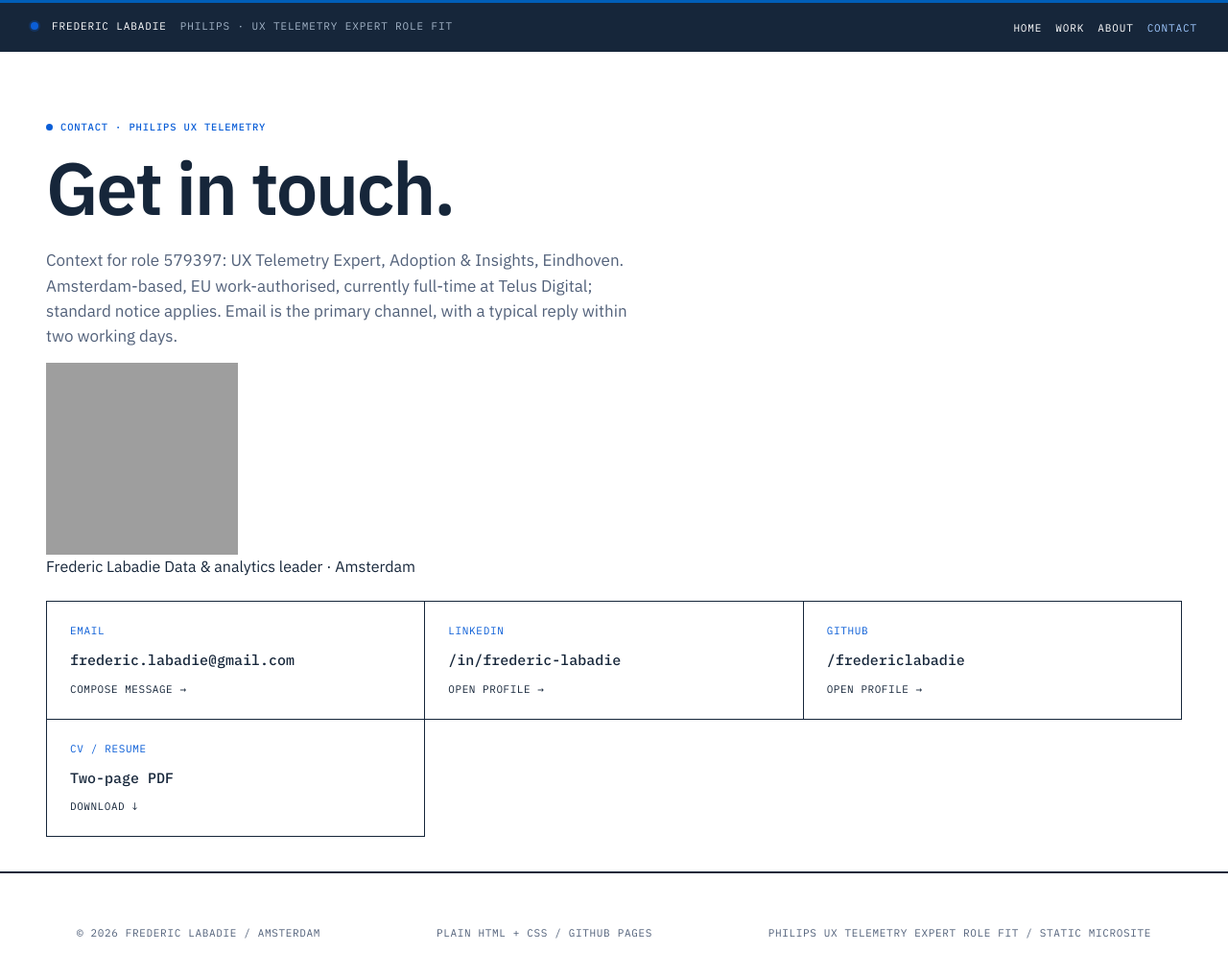
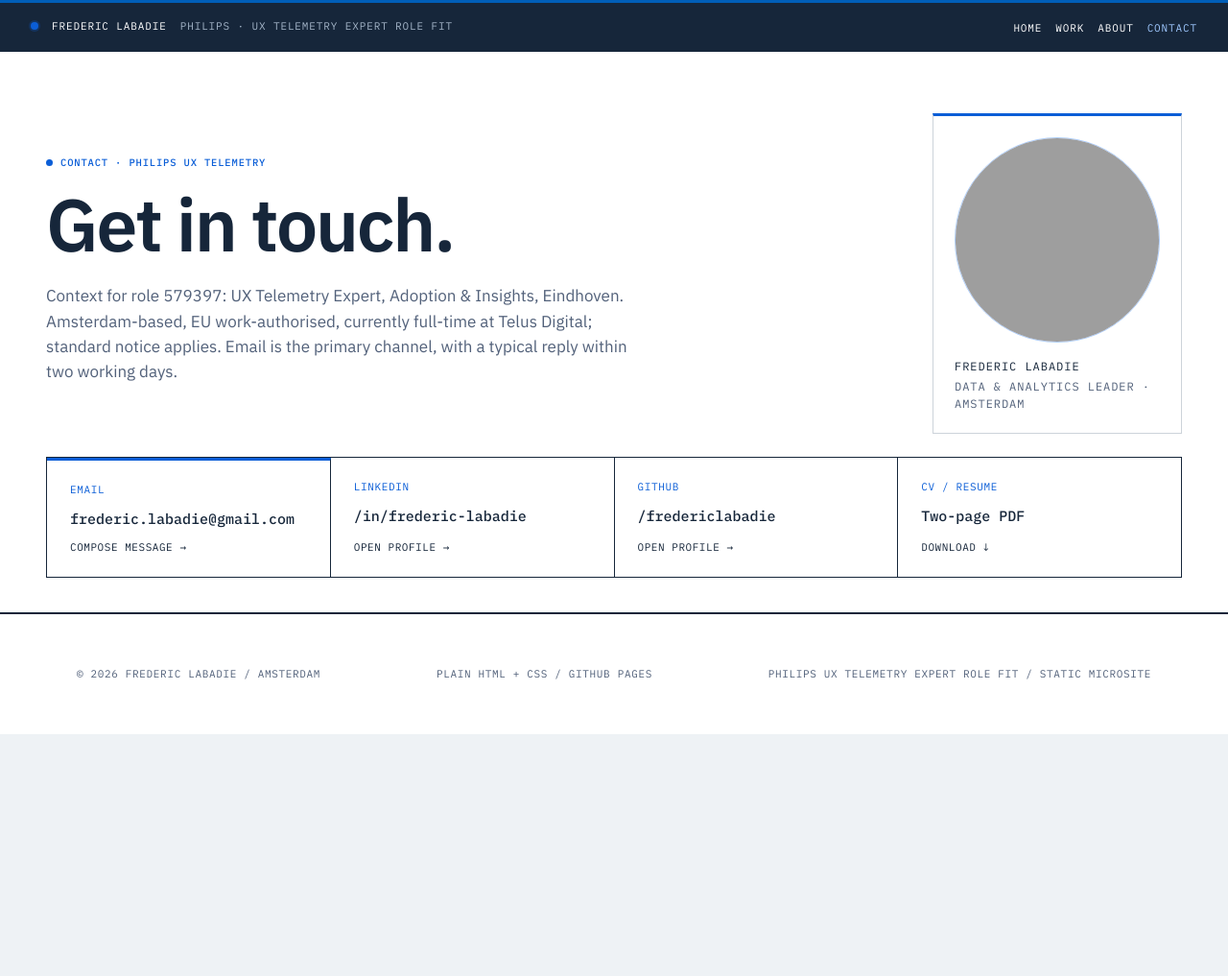
Before and after one commit to fredericlabadie/fredericlabadie.github.io, a Jekyll site: the page built from philips/contact/index.html, in a window 1280 px wide and 1035 px high. Shown: the top 1017 px of the window at 96% size. Built offline with Jekyll 4.4.1, drawn with Linux system fonts in a browser that asks for light colours; comment, search, counter and statistics services are not loaded; grey boxes are pictures that could not be loaded.

Commit message:
Style Philips contact photo and email tile

```diff
--- a/css/philips-live-qa.css
+++ b/css/philips-live-qa.css
@@ -114,8 +114,78 @@
   margin-top: 28px;
 }
 
+/* Contact page: match the more personal Adyen contact pattern while retaining
+   Philips blue accents and the existing microsite voice. */
+.philips-microsite .contact-hero-grid {
+  display: grid;
+  grid-template-columns: minmax(0, 1fr) 260px;
+  gap: 48px;
+  align-items: center;
+}
+
+.philips-microsite .contact-photo-card {
+  margin: 0;
+  padding: 22px;
+  background: rgba(255, 255, 255, 0.9);
+  border: 1px solid var(--philips-rule);
+  border-top: 3px solid var(--c-accent);
+}
+
+.philips-microsite .contact-photo-card img {
+  display: block;
+  width: 100%;
+  aspect-ratio: 1;
+  object-fit: cover;
+  border-radius: 50%;
+  border: 1px solid rgba(0, 102, 255, 0.32);
+}
+
+.philips-microsite .contact-photo-card figcaption {
+  display: grid;
+  gap: 4px;
+  margin-top: 16px;
+  font-family: var(--font-mono);
+  font-size: 12px;
+  line-height: 1.45;
+  letter-spacing: 0.08em;
+  text-transform: uppercase;
+  color: var(--c-ink-soft);
+}
+
+.philips-microsite .contact-photo-card figcaption span:first-child {
+  color: var(--c-ink);
+}
+
+.philips-microsite .channel-list-4 {
+  display: grid;
+  grid-template-columns: repeat(4, minmax(0, 1fr));
+}
+
+.philips-microsite .channel-card,
+.philips-microsite .channel-card:visited {
+  text-decoration: none;
+}
+
+.philips-microsite .channel-card-primary {
+  border-top: 3px solid var(--c-accent);
+}
+
 /* The browser screenshots showed the mobile page intros reading well but a
    little deep below the nav. Tighten without flattening the editorial feel. */
+@media (max-width: 980px) {
+  .philips-microsite .contact-hero-grid {
+    grid-template-columns: 1fr;
+  }
+
+  .philips-microsite .contact-photo-card {
+    max-width: 260px;
+  }
+
+  .philips-microsite .channel-list-4 {
+    grid-template-columns: repeat(2, minmax(0, 1fr));
+  }
+}
+
 @media (max-width: 720px) {
   .philips-microsite .page-intro.hero .container {
     padding-top: 34px;
@@ -153,6 +223,12 @@
   }
 }
 
+@media (max-width: 640px) {
+  .philips-microsite .channel-list-4 {
+    grid-template-columns: 1fr;
+  }
+}
+
 /* At very small widths the homepage thesis is intentionally large, but it was
    approaching the edge of readability. This keeps the same hierarchy while
    avoiding a too-cramped first impression. */
```
